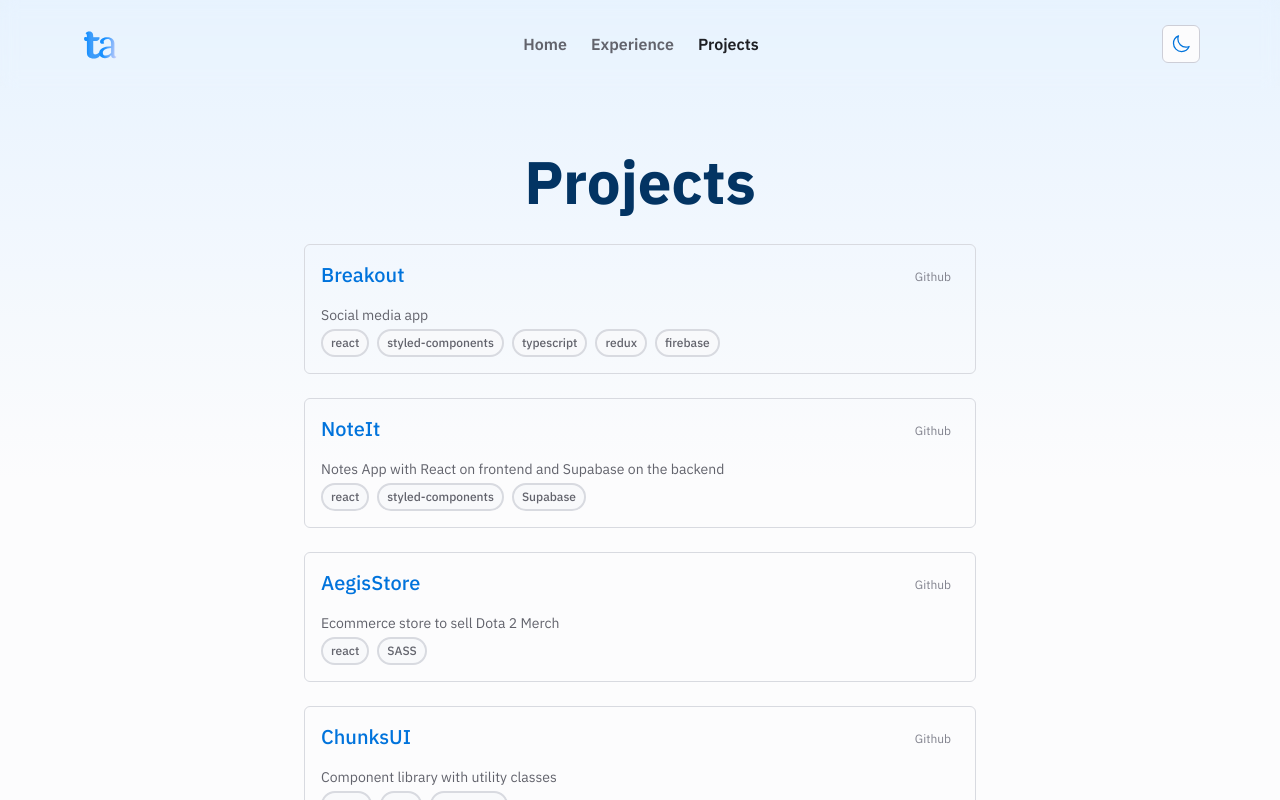
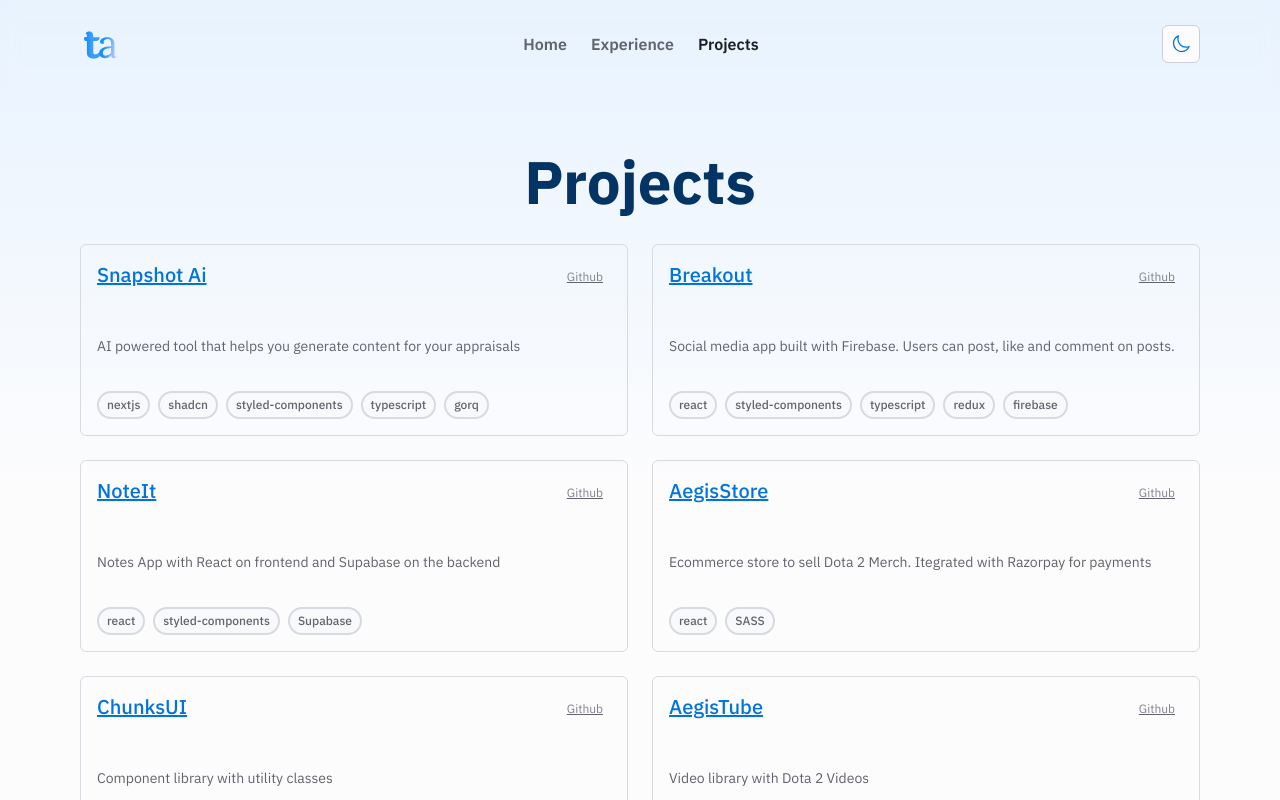
Before and after one commit to ttahm3d/tahirahmedt, a Next.js app: page /projects in a window 1280 px wide. Shown: the top 800 px of the page. Built offline with nearby package versions, Linux system fonts and the light colour scheme.

Commit message:
feat - added a new project

```diff
--- /dev/null
+++ b/src/app/global.variant2.css
@@ -0,0 +1,68 @@
+@import "tailwindcss";
+
+@theme {
+  /* Light mode colors (default) */
+  --color-accent-1: oklch(99.3% 0.0039 71.67);
+  --color-accent-2: oklch(98.8% 0.0191 71.67);
+  --color-accent-3: oklch(97.4% 0.0526 71.67);
+  --color-accent-4: oklch(95.3% 0.0526 71.67);
+  --color-accent-5: oklch(92.5% 0.0526 71.67);
+  --color-accent-6: oklch(88.1% 0.0526 71.67);
+  --color-accent-7: oklch(83.5% 0.0526 71.67);
+  --color-accent-8: oklch(76.6% 0.0526 71.67);
+  --color-accent-9: oklch(40.5% 0.035 71.67);
+  --color-accent-10: oklch(34.5% 0.035 71.67);
+  --color-accent-11: oklch(57.4% 0.0526 71.67);
+  --color-accent-12: oklch(35.8% 0.035 71.67);
+
+  --color-gray-1: oklch(99.1% 0.0015 277.7);
+  --color-gray-2: oklch(98.2% 0.003 277.7);
+  --color-gray-3: oklch(95.6% 0.0045 277.7);
+  --color-gray-4: oklch(93.1% 0.0061 277.7);
+  --color-gray-5: oklch(91% 0.0077 277.7);
+  --color-gray-6: oklch(88.8% 0.0093 277.7);
+  --color-gray-7: oklch(85.3% 0.0117 277.7);
+  --color-gray-8: oklch(79.4% 0.016 277.7);
+  --color-gray-9: oklch(64.6% 0.0165 277.7);
+  --color-gray-10: oklch(61% 0.0161 277.7);
+  --color-gray-11: oklch(50.3% 0.0139 277.7);
+  --color-gray-12: oklch(24.1% 0.0099 277.7);
+}
+
+/* Dark mode overrides */
+.dark {
+  --color-accent-1: oklch(17.8% 0.005 71.67);
+  --color-accent-2: oklch(21.3% 0.0064 71.67);
+  --color-accent-3: oklch(25.3% 0.011 71.67);
+  --color-accent-4: oklch(28.6% 0.0155 71.67);
+  --color-accent-5: oklch(31.9% 0.0206 71.67);
+  --color-accent-6: oklch(36.1% 0.027 71.67);
+  --color-accent-7: oklch(41.7% 0.035 71.67);
+  --color-accent-8: oklch(50.1% 0.0464 71.67);
+  --color-accent-9: oklch(59% 0.0526 71.67);
+  --color-accent-10: oklch(54.7% 0.0526 71.67);
+  --color-accent-11: oklch(78.5% 0.0526 71.67);
+  --color-accent-12: oklch(93.1% 0.0289 71.67);
+
+  --color-gray-1: oklch(17.8% 0.0042 277.7);
+  --color-gray-2: oklch(21.5% 0.004 277.7);
+  --color-gray-3: oklch(25.5% 0.0055 277.7);
+  --color-gray-4: oklch(28.4% 0.0075 277.7);
+  --color-gray-5: oklch(31.4% 0.0089 277.7);
+  --color-gray-6: oklch(35% 0.01 277.7);
+  --color-gray-7: oklch(40.2% 0.0121 277.7);
+  --color-gray-8: oklch(49.2% 0.0157 277.7);
+  --color-gray-9: oklch(54% 0.0167 277.7);
+  --color-gray-10: oklch(58.6% 0.0165 277.7);
+  --color-gray-11: oklch(77% 0.0138 277.7);
+  --color-gray-12: oklch(94.9% 0.0026 277.7);
+}
+
+@custom-variant dark (&:where(.dark, .dark *));
+
+@layer base {
+  body {
+    background-color: var(--color-gray-1);
+    color: var(--color-gray-12);
+  }
+}
--- a/src/app/projects/page.tsx
+++ b/src/app/projects/page.tsx
@@ -1,7 +1,16 @@
 const projects: Array<IProject> = [
   {
+    name: "Snapshot Ai",
+    description:
+      "AI powered tool that helps you generate content for your appraisals",
+    github: "https://github.com/ttahm3d/snapshot-ai",
+    live: "https://snapshot-ai.vercel.app/",
+    tags: ["nextjs", "shadcn", "styled-components", "typescript", "gorq"],
+  },
+  {
     name: "Breakout",
-    description: "Social media app",
+    description:
+      "Social media app built with Firebase. Users can post, like and comment on posts.",
     github: "https://github.com/ttahm3d/breakout",
     live: "https://break--out.vercel.app/",
     tags: ["react", "styled-components", "typescript", "redux", "firebase"],
@@ -15,7 +24,8 @@ const projects: Array<IProject> = [
   },
   {
     name: "AegisStore",
-    description: "Ecommerce store to sell Dota 2 Merch",
+    description:
+      "Ecommerce store to sell Dota 2 Merch. Itegrated with Razorpay for payments",
     github: "https://github.com/ttahm3d/aegis-store",
     live: "https://aegis-store.vercel.app/",
     tags: ["react", "SASS"],
@@ -40,14 +50,14 @@ function ProjectCard({ project }: { project: IProject }) {
   return (
     <div
       key={project.name}
-      className="p-4 max-w-2xl mx-auto w-full rounded-md border border-gray-6 hover:border-gray-7 hover:bg-gray-3 transition-all"
+      className="p-4 mx-auto w-full rounded-md border border-gray-6 hover:border-gray-7 hover:bg-gray-3 transition-all min-h-48 flex flex-col justify-between"
     >
       <div className="flex justify-between gap-4 items-center mb-4">
         <h3 className="text-xl self-center font-medium text-accent-11">
           <a
             href={project.live}
             target="_blank"
-            className="hover:underline cursor-pointer decoration-accent-11"
+            className="underline cursor-pointer decoration-accent-11"
           >
             {project.name}
           </a>
@@ -56,14 +66,14 @@ function ProjectCard({ project }: { project: IProject }) {
           <a
             href={project.github}
             target="_blank"
-            className="text-gray-10 text-xs px-2 py-0.5 inline-block rounded-lg hover:underline decoration-gray-11 cursor-pointer"
+            className="text-gray-10 text-xs px-2 py-0.5 inline-block rounded-lg underline decoration-gray-11 cursor-pointer"
           >
             Github
           </a>
         </div>
       </div>
-      <p className="text-sm text-gray-11 self-center">{project.description}</p>
-      <div className="flex flex-wrap gap-2 text-xs mt-1 self-center">
+      <p className="text-sm text-gray-11 self-start">{project.description}</p>
+      <div className="flex flex-wrap gap-2 text-xs mt-1 self-start">
         {project.tags.map((tag) => (
           <div
             className="px-2 py-1 border-2 border-gray-6 bg-gray-2 text-gray-11 font-medium rounded-full"
@@ -83,7 +93,7 @@ export default function ProjectsPage() {
       <h1 className="text-6xl font-bold text-center text-accent-12 mb-8">
         Projects
       </h1>
-      <div className="grid grid-cols-1 gap-6">
+      <div className="grid grid-cols-1 md:grid-cols-2 gap-6 ">
         {projects.map((project) => (
           <ProjectCard key={project.name} project={project} />
         ))}
--- a/src/types/index.d.ts
+++ b/src/types/index.d.ts
@@ -28,4 +28,5 @@ type Skill =
   | "styled-components"
   | "redux"
   | "firebase"
-  | "Supabase";
+  | "Supabase"
+  | typeof string;
```
